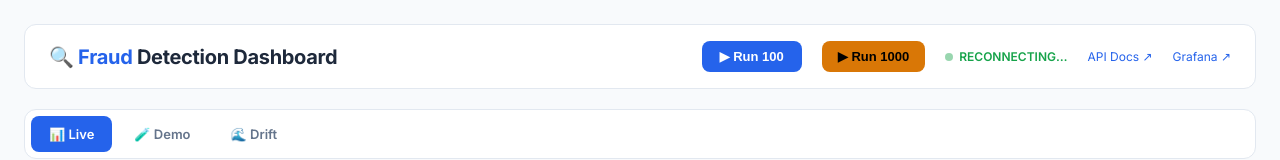
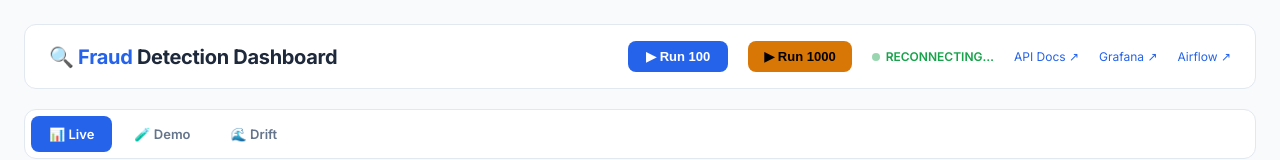
Before and after one commit to NullBitZer0/real-time-fraud-detection, a React (Vite) app in the folder frontend/: page / in a window 1280 px wide. Shown: the top 160 px of the page. Built offline with nearby package versions, Linux system fonts and the light colour scheme; no server answers.

Commit message:
feat: add Grafana + Airflow links to dashboard header

```diff
--- a/frontend/src/App.jsx
+++ b/frontend/src/App.jsx
@@ -117,10 +117,15 @@ export default function App() {
             style={{ fontSize: '12px', color: 'var(--accent)', textDecoration: 'none' }}
           >API Docs ↗</a>
           <a
-            href="http://adlorxod3bwtdb13hm8qxb73.140.245.59.209.sslip.io/d/fraud-detection/real-time-fraud-detection?orgId=1&from=now-1h&to=now&timezone=browser&refresh=10s"
+            href="https://grafana.adeeshaperera.me"
             target="_blank" rel="noreferrer"
             style={{ fontSize: '12px', color: 'var(--accent)', textDecoration: 'none' }}
           >Grafana ↗</a>
+          <a
+            href="https://airflow.adeeshaperera.me"
+            target="_blank" rel="noreferrer"
+            style={{ fontSize: '12px', color: 'var(--accent)', textDecoration: 'none' }}
+          >Airflow ↗</a>
         </div>
       </header>
 
```
